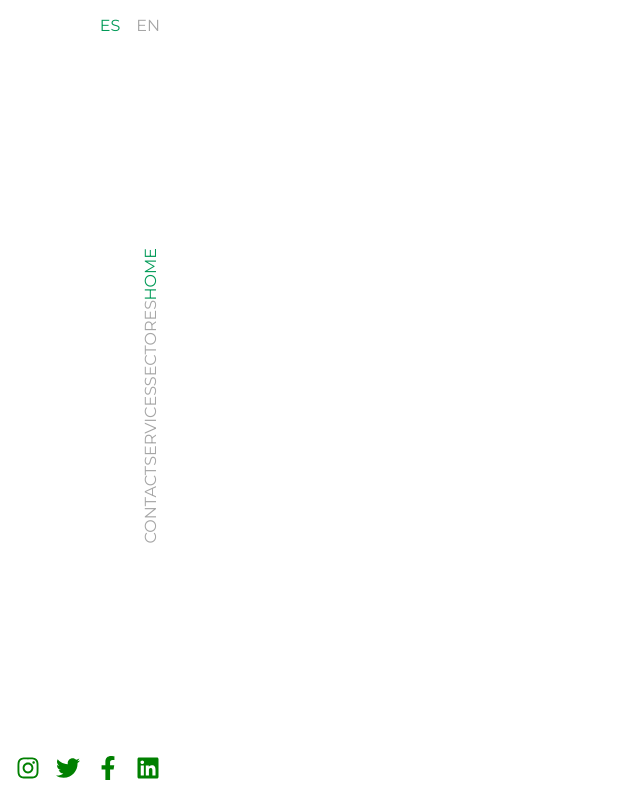
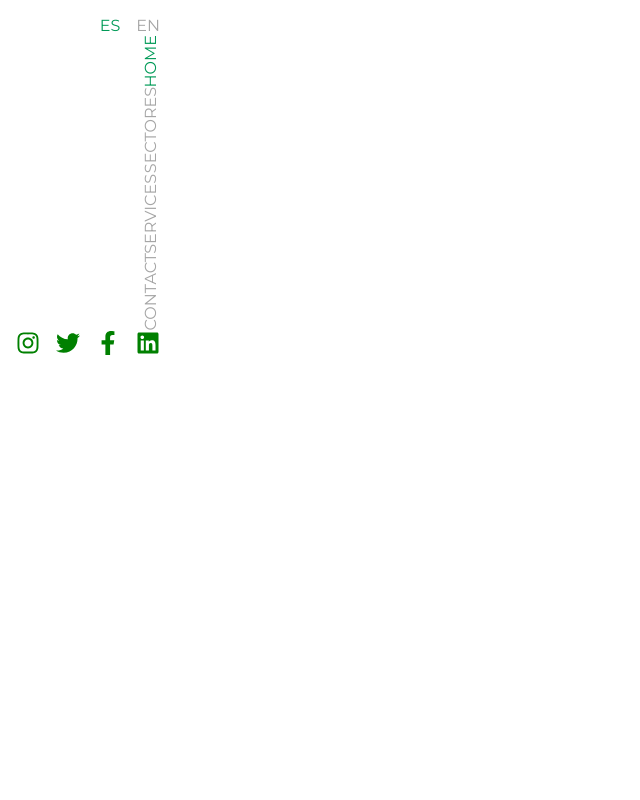
Before and after one commit to ogiovannilima/house-fs, a React (Vite) app: page / in a window 1280 px wide. Shown: the whole page, without its empty margins (0-640 px from the left). Built offline with nearby package versions, Linux system fonts and the light colour scheme.

Commit message:
test remove height

```diff
--- a/src/pages/Home/styles.ts
+++ b/src/pages/Home/styles.ts
@@ -7,7 +7,6 @@ export const Container = styled.div`
 `;
 
 export const Content = styled.div`
-  height: 100%;
   width: 100%;
   display: flex;
   align-items: center;
@@ -15,13 +14,11 @@ export const Content = styled.div`
 `;
 export const PageOne = styled.section`
   width: 100%;
-  height: 100%;
   display: flex;
   align-items: center;
 `;
 
 export const NavBar = styled.div`
-  height: 100%;
   display: flex;
   flex-direction: column;
   align-items: flex-end;
```
